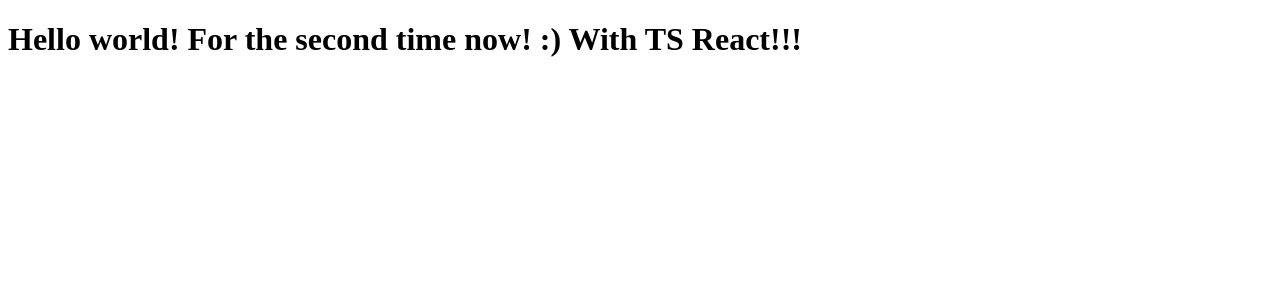
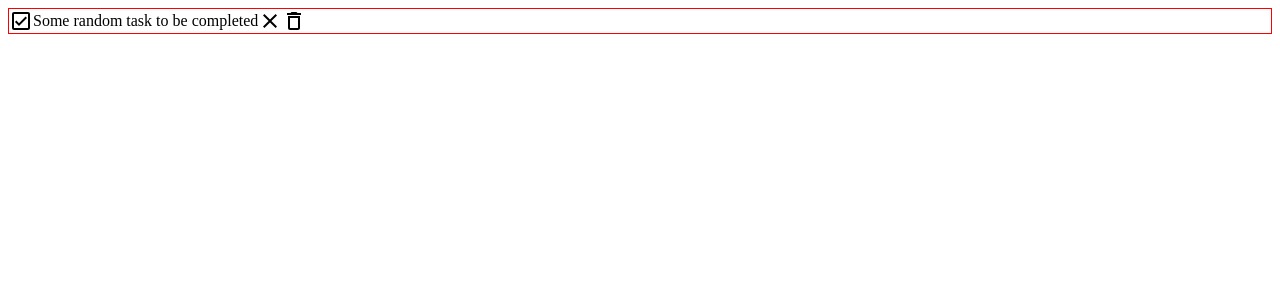
Before and after one commit to Federlizer/bujo-website, a React app: page / in a window 1280 px wide. Shown: the top 300 px of the page. Built offline with nearby package versions, Linux system fonts and the light colour scheme.

Commit message:
Implement a skeleton for the Task component

```diff
--- a/src/components/App.tsx
+++ b/src/components/App.tsx
@@ -1,5 +1,18 @@
-import * as React from 'react';
+import React from 'react';
+
+import Task from './task';
+import { Task as TaskModel } from '../models/Task';
+
+const task: TaskModel = {
+  id: 12,
+  text: 'Some random task to be completed',
+  date: new Date(),
+  completed: true,
+  monthly: false,
+};
 
 export const App = () => (
-  <h1>Hello world! For the second time now! :) With TS React!!!</h1>
+  <Task
+    task={task}
+  />
 );
--- /dev/null
+++ b/src/components/task/Task.tsx
@@ -0,0 +1,44 @@
+import React from 'react';
+
+import { Task as TaskModel } from '../../models/Task';
+
+import Grid from '@material-ui/core/Grid';
+import CheckboxIcon from '@material-ui/icons/CheckBoxOutlineBlankOutlined';
+import CheckboxCompletedIcon from '@material-ui/icons/CheckBoxOutlined';
+import CloseIcon from '@material-ui/icons/CloseOutlined';
+import DeleteIcon from '@material-ui/icons/DeleteOutlined';
+
+import './styles.css';
+
+export interface TaskProps {
+  task: TaskModel;
+
+  onComplete?: (e: Event) => void;
+  onAbandon?: (e: Event) => void;
+  onDelete?: (e: Event) => void;
+};
+
+const Task = (props: TaskProps) => {
+  const { task } = props;
+
+  const checkbox = (
+    task.completed
+      ? <CheckboxCompletedIcon />
+      : <CheckboxIcon />
+  );
+
+  return (
+    <Grid
+      className="task"
+      container
+      alignItems="center"
+    >
+      {checkbox}
+      {task.text}
+      <CloseIcon />
+      <DeleteIcon />
+    </Grid>
+  );
+};
+
+export default Task;
--- /dev/null
+++ b/src/components/task/index.ts
@@ -0,0 +1,3 @@
+import Task from './Task';
+
+export default Task;
--- /dev/null
+++ b/src/components/task/styles.css
@@ -0,0 +1,3 @@
+.task {
+  border: 1px solid red;
+}
```
